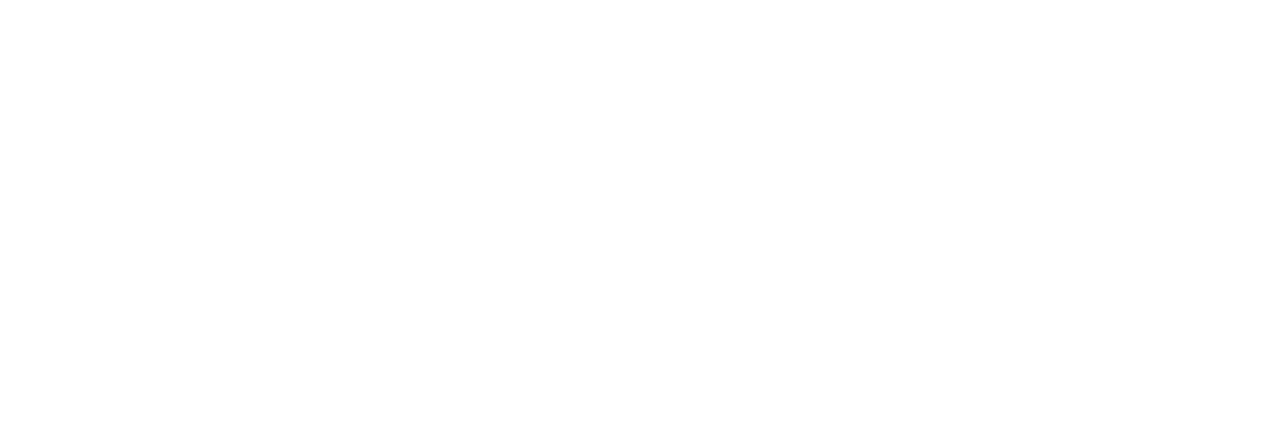
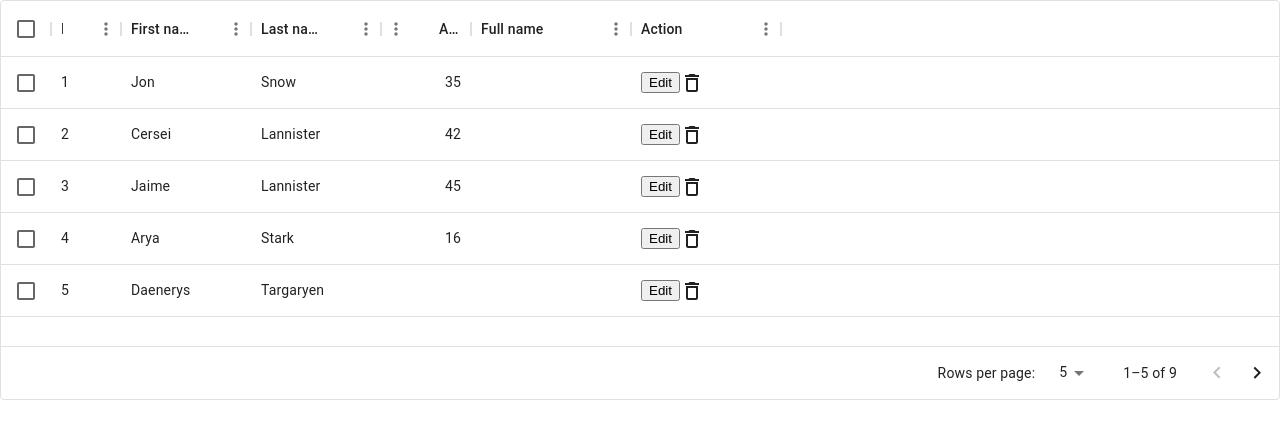
Before and after one commit to gibeom0218/pill_new, a React (Create React App) app: page /pillEnrollList in a window 1280 px wide. Before the commit this address had no page. Shown: the top 438 px of the page. Built offline with nearby package versions, Linux system fonts and the light colour scheme.

Commit message:
gibeom0924

```diff
--- a/package.json
+++ b/package.json
@@ -7,6 +7,7 @@
     "@emotion/styled": "^11.11.0",
     "@mui/icons-material": "^5.14.9",
     "@mui/material": "^5.14.10",
+    "@mui/x-data-grid": "^6.15.0",
     "@testing-library/jest-dom": "^5.17.0",
     "@testing-library/react": "^13.4.0",
     "@testing-library/user-event": "^13.5.0",
--- a/src/App.js
+++ b/src/App.js
@@ -5,6 +5,8 @@
 import Login from './login'
 import AddDrugForm from './addDrugForm'
 import Resister from './resister'
+import SearchDrugForm from './searchDrugForm'
+import PillEnrollList from './pillEnrollList'
 
 function App() {
   return (
@@ -15,6 +17,8 @@
           <Route path="/login" element={ <Login /> } />
           <Route path="/resister" element={ <Resister /> } />
           <Route path="/addDrugForm" element={ <AddDrugForm /> } />
+          <Route path="/searchDrugForm" element={ <SearchDrugForm /> } />
+          <Route path="/pillEnrollList" element={ <PillEnrollList /> } />
         </Routes>
       </Router>
     </div>
--- a/src/addDrugForm.js.js
+++ b/src/addDrugForm.js
@@ -2,7 +2,7 @@
 import { TextField, Button, Typography } from '@mui/material';
 import { registerDrug } from './api'; // API 함수를 가져옴 (약 등록)
 
-const addDrugForm = () => {
+const AddDrugForm = () => {
   const [drugName, setDrugName] = useState(''); // 약 이름 상태
 
   const handleDrugNameChange = (event) => {
@@ -42,4 +42,4 @@
   );
 };
 
-export default addDrugForm;
+export default AddDrugForm;
--- a/src/home.js
+++ b/src/home.js
@@ -6,14 +6,17 @@
     function login(e){
         window.location.href="/login"
     }
-    function AddDrugForm(e){
-      window.location.href="/AddDrugForm"
+    function addDrugForm(e){
+      window.location.href="/addDrugForm"
   }
+  function pillEnrollList(e){
+    window.location.href="/pillEnrollList"
+}
   return (
     <div>
         <Button onClick={login} variant="contained">로그인/회원가입 화면 버튼</Button>
-        <Button onClick={AddDrugForm} variant="contained">약 등록 화면 버튼</Button>
-        <Button variant="contained">약 검색 화면 버튼</Button>
+        <Button onClick={addDrugForm} variant="contained">약 등록 화면 버튼</Button>
+        <Button onClick={pillEnrollList} variant="contained">약 검색 화면 버튼</Button>
         <Button variant="contained">약 체크리스트 화면</Button>
     </div>
 
--- /dev/null
+++ b/src/pillEnrollList.js
@@ -0,0 +1,66 @@
+import * as React from 'react';
+import { DataGrid } from '@mui/x-data-grid';
+import { DeleteOutline } from '@mui/icons-material';
+
+const columns = [
+  { field: 'id', headerName: 'ID', width: 70 },
+  { field: 'firstName', headerName: 'First name', width: 130 },
+  { field: 'lastName', headerName: 'Last name', width: 130 },
+  {
+    field: 'age',
+    headerName: 'Age',
+    type: 'number',
+    width: 90,
+  },
+  {
+    field: 'fullName',
+    headerName: 'Full name',
+    description: 'This column has a value getter and is not sortable.',
+    sortable: false,
+    width: 160,
+  },
+  {
+    field: 'action',
+    headerName: 'Action',
+    width:150,
+    renderCell: (params) =>{
+        return(
+            <>
+            <button className='userListEdit'>Edit</button>
+            <DeleteOutline className='userListDelete'/>
+            </>
+        )
+    },
+
+  },
+];
+
+const rows = [
+  { id: 1, lastName: 'Snow', firstName: 'Jon', age: 35 },
+  { id: 2, lastName: 'Lannister', firstName: 'Cersei', age: 42 },
+  { id: 3, lastName: 'Lannister', firstName: 'Jaime', age: 45 },
+  { id: 4, lastName: 'Stark', firstName: 'Arya', age: 16 },
+  { id: 5, lastName: 'Targaryen', firstName: 'Daenerys', age: null },
+  { id: 6, lastName: 'Melisandre', firstName: null, age: 150 },
+  { id: 7, lastName: 'Clifford', firstName: 'Ferrara', age: 44 },
+  { id: 8, lastName: 'Frances', firstName: 'Rossini', age: 36 },
+  { id: 9, lastName: 'Roxie', firstName: 'Harvey', age: 65 },
+];
+
+export default function DataTable() {
+  return (
+    <div style={{ height: 400, width: '100%' }}>
+      <DataGrid
+        rows={rows}
+        columns={columns}
+        initialState={{
+          pagination: {
+            paginationModel: { page: 0, pageSize: 5 },
+          },
+        }}
+        pageSizeOptions={[5, 10]}
+        checkboxSelection
+      />
+    </div>
+  );
+}
```
Also changed, not shown: src/api.js (added), 1 other file (tests, documents, lock files or other folders).
